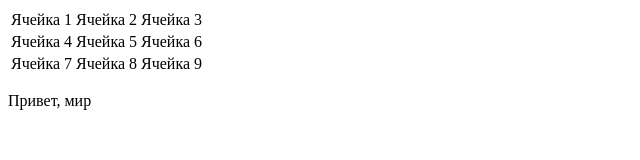
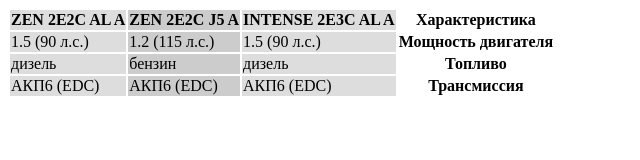
Before and after one commit to Wallzer/Wallzer.github.io, a plain HTML site: page index.html in a window 1280 px wide. Shown: the whole page, without its empty margins (0-640 px from the left). Drawn offline with Linux system fonts and the light colour scheme.

Commit message:
Update index.html

```diff
--- a/index.html
+++ b/index.html
@@ -1,36 +1,33 @@
-<!DOCTYPE html>
-<html>
- <head>
-  <meta charset="utf-8" />
-  <title>HTML5</title>
-  <!--[if IE]>
-   <script src="http://html5shiv.googlecode.com/svn/trunk/html5.js"></script>
-  <![endif]-->
-  <style>
-   article, aside, details, figcaption, figure, footer,header,
-   hgroup, menu, nav, section { display: block; }
-  </style>
-   <table>
+<table>
+  <colgroup style="background-color: #ddd;">
+    <col>
+    <col style="background-color: #ccc;">
+    <col>
+  </colgroup>
   <tbody>
     <tr>
-      <td>Ячейка 1</td>
-      <td>Ячейка 2</td>
-      <td>Ячейка 3</td>
+      <th>ZEN 2E2C AL A</th>
+      <th>ZEN 2E2C J5 A</th>
+      <th>INTENSE 2E3C AL A</th>
+      <th>Характеристика</th>
     </tr>
     <tr>
-      <td>Ячейка 4</td>
-      <td>Ячейка 5</td>
-      <td>Ячейка 6</td>
+      <td>1.5 (90 л.с.)</td>
+      <td>1.2 (115 л.с.)</td>
+      <td>1.5 (90 л.с.)</td>
+      <th>Мощность двигателя</th>
     </tr>
     <tr>
-      <td>Ячейка 7</td>
-      <td>Ячейка 8</td>
-      <td>Ячейка 9</td>
+      <td>дизель</td>
+      <td>бензин</td>
+      <td>дизель</td>
+      <th>Топливо</th>
+    </tr>
+    <tr>
+      <td>АКП6 (EDC)</td>
+      <td>АКП6 (EDC)</td>
+      <td>АКП6 (EDC)</td>
+      <th>Трансмиссия</th>
     </tr>
   </tbody>
 </table>
- </head>
- <body>
-  <p>Привет, мир</p>
- </body>
-</html>
```
